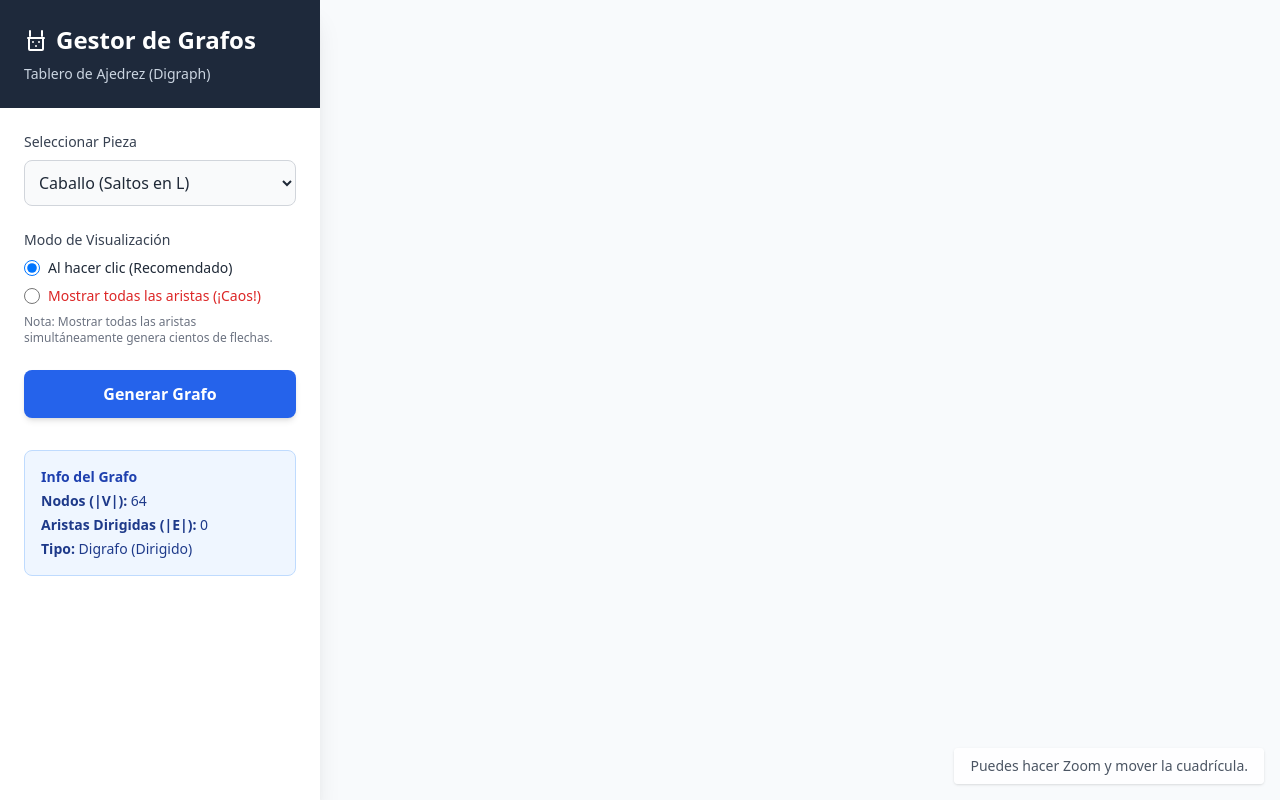
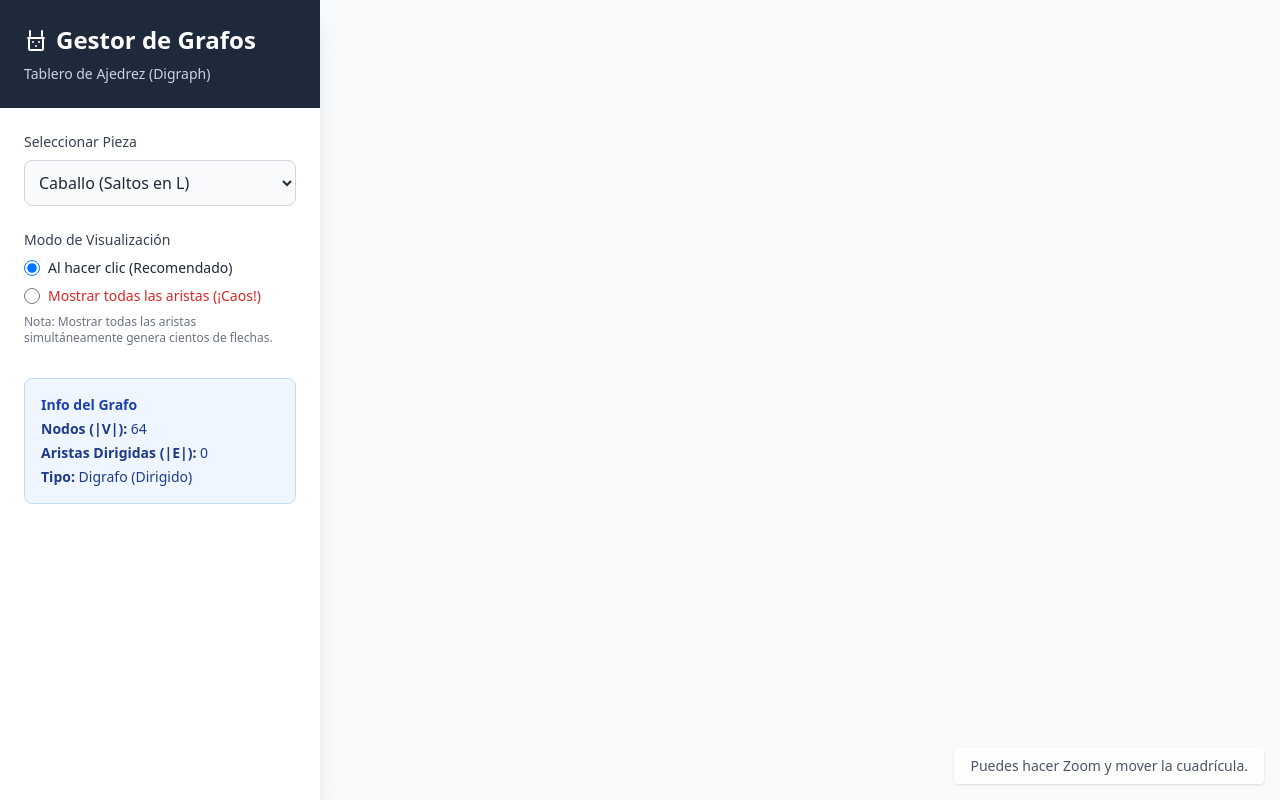
Before and after one commit to polanmarc/ajedrezGrafoDigrafo, a plain HTML site: page index.html in a window 1280 px wide. Drawn offline with nearby package versions, Linux system fonts and the light colour scheme.

Commit message:
Eliminar botón de generación de grafo y ajustar listener de eventos

```diff
--- a/index.html
+++ b/index.html
@@ -59,10 +59,6 @@
                 </div>
                 <p class="text-xs text-gray-500 mt-2">Nota: Mostrar todas las aristas simultáneamente genera cientos de flechas.</p>
             </div>
-
-            <button id="generateBtn" class="w-full bg-blue-600 hover:bg-blue-700 text-white font-semibold py-3 px-4 rounded-lg shadow-md transition-colors">
-                Generar Grafo
-            </button>
 
             <div class="mt-8 bg-blue-50 border border-blue-200 p-4 rounded-lg">
                 <h3 class="font-semibold text-blue-800 text-sm mb-1">Info del Grafo</h3>
@@ -300,8 +296,7 @@
             });
         }
 
-        // Event Listeners
-        document.getElementById('generateBtn').addEventListener('click', drawGraph);
+        // Event Listener
         document.getElementById('pieceSelect').addEventListener('change', drawGraph);
 
         // Redibujar si cambia el modo de visualización
```
